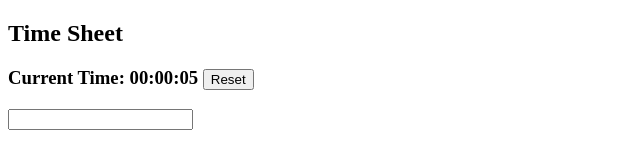
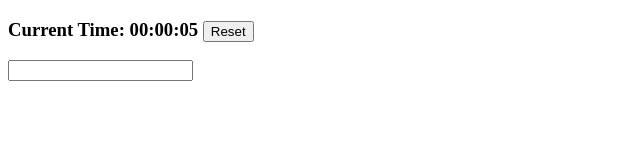
Before and after one commit to ZolayvarE/timestomp, a website: page client/index.html in a window 1280 px wide. Shown: the whole page, without its empty margins (0-640 px from the left). Drawn offline with nearby package versions, Linux system fonts and the light colour scheme.

Commit message:
Update UI

```diff
--- a/client/index.html
+++ b/client/index.html
@@ -7,10 +7,6 @@
 </head>
 <body>
   <div ng-app='timeStamper' ng-controller='winston'>
-
-      <h2>Time Sheet</h2>
-
-
 
       <h3>Current Time: {{ currentTime }}
 
```
